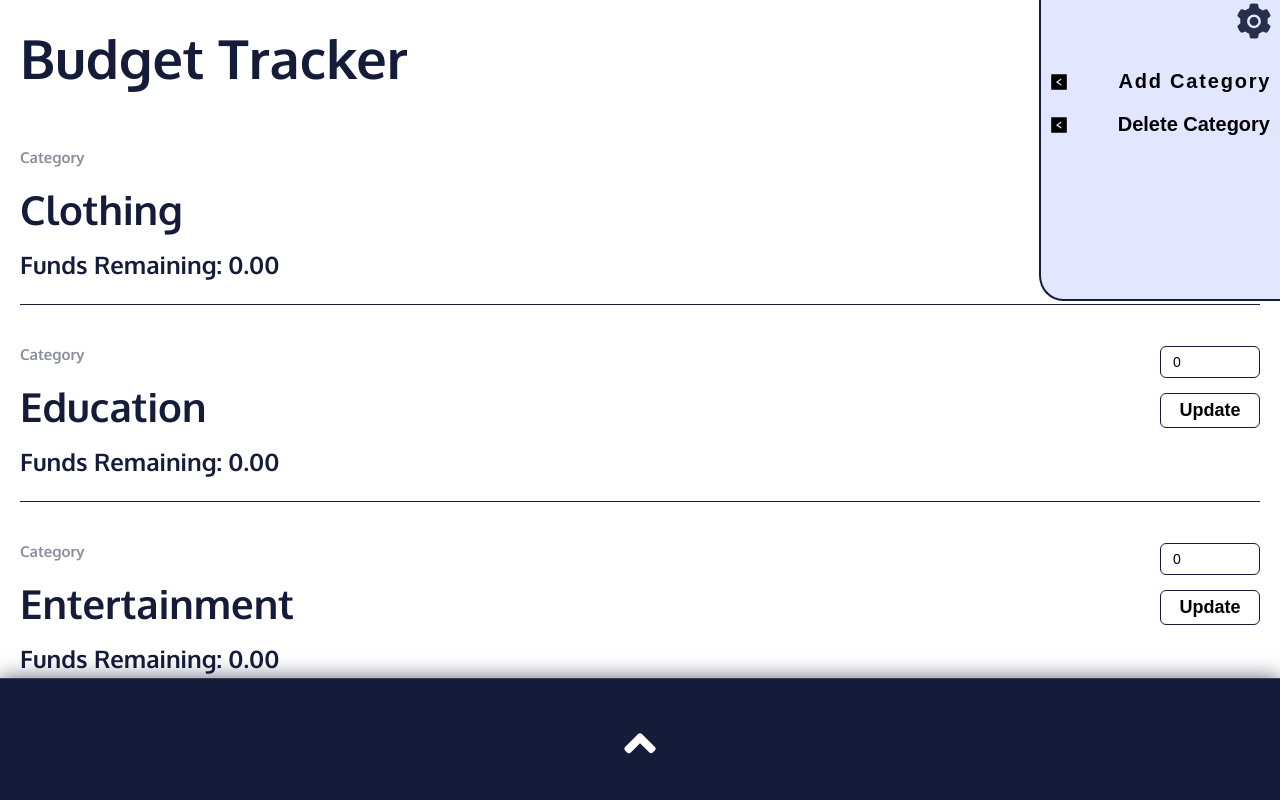
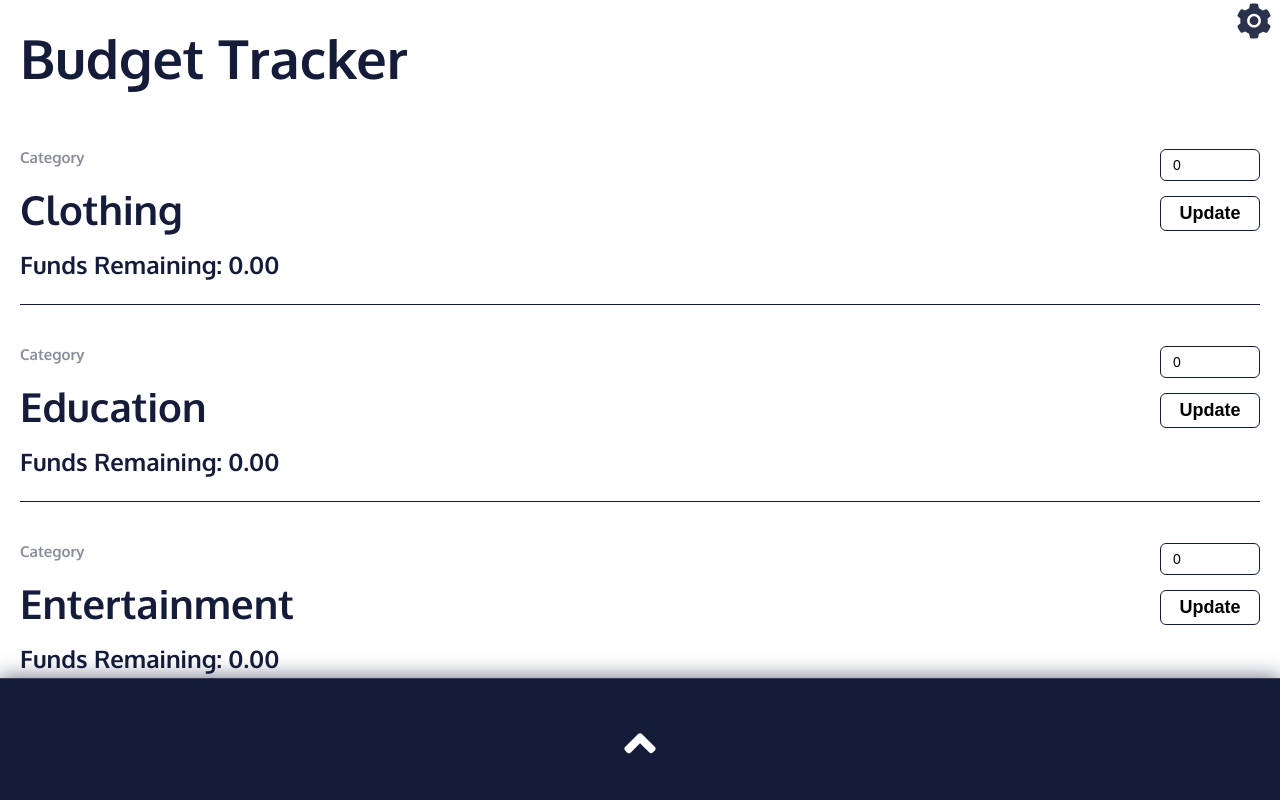
Before and after one commit to E-D-Richard/budget-tracker-webbapp, a React (Create React App) app: page / in a window 1280 px wide. Shown: the top 800 px of the page. Built offline with nearby package versions, Linux system fonts and the light colour scheme.

Commit message:
deploy to netlify

```diff
--- a/src/components/header/settingsMenu/SettingsMenu.js
+++ b/src/components/header/settingsMenu/SettingsMenu.js
@@ -4,7 +4,7 @@ import { AiFillSetting } from "react-icons/ai";
 import Settings from "./settings/Settings";
 
 const SettingsMenu = () => {
-  const [menuIsOpen, setMenuIsOpen] = useState(true);
+  const [menuIsOpen, setMenuIsOpen] = useState(false);
   const [buttonHeight, setButtonHeight] = useState(0);
   const buttonRef = useRef();
 
--- a/src/components/header/settingsMenu/settings/SettingOption.js
+++ b/src/components/header/settingsMenu/settings/Setting.js
@@ -1,7 +1,7 @@
 import { useRef, useEffect, useState } from "react";
 import { AiFillLeftSquare } from "react-icons/ai";
 
-const SettingOption = ({ id, name, functionComponent }) => {
+const Setting = ({ id, name, functionComponent }) => {
     const [isOpen, setIsOpen] = useState(true);
     const [settingContainerHeight, setSettingContainerHeight] = useState(false);
     const settingContainerRef = useRef();
@@ -33,4 +33,4 @@ const SettingOption = ({ id, name, functionComponent }) => {
     );
 }
 
-export default SettingOption;
+export default Setting;
--- a/src/components/header/settingsMenu/settings/Settings.js
+++ b/src/components/header/settingsMenu/settings/Settings.js
@@ -1,13 +1,13 @@
 import "./settings.css";
 import DeleteCategory from "./DeleteCategory";
 import AddCategory from './AddCategory';
-import SettingOption from "./SettingOption";
+import Setting from "./Setting";
 
 const Settings = () => {
     return (
         <div id="settings-container">
-            <SettingOption id={"add-category"} name={"Add Category"} functionComponent={<AddCategory />}/>
-            <SettingOption id={"delete-category"} name={"Delete Category"} functionComponent={<DeleteCategory/>}/>
+            <Setting id={"add-category"} name={"Add Category"} functionComponent={<AddCategory />}/>
+            <Setting id={"delete-category"} name={"Delete Category"} functionComponent={<DeleteCategory/>}/>
         </div>
     )
 }
```
